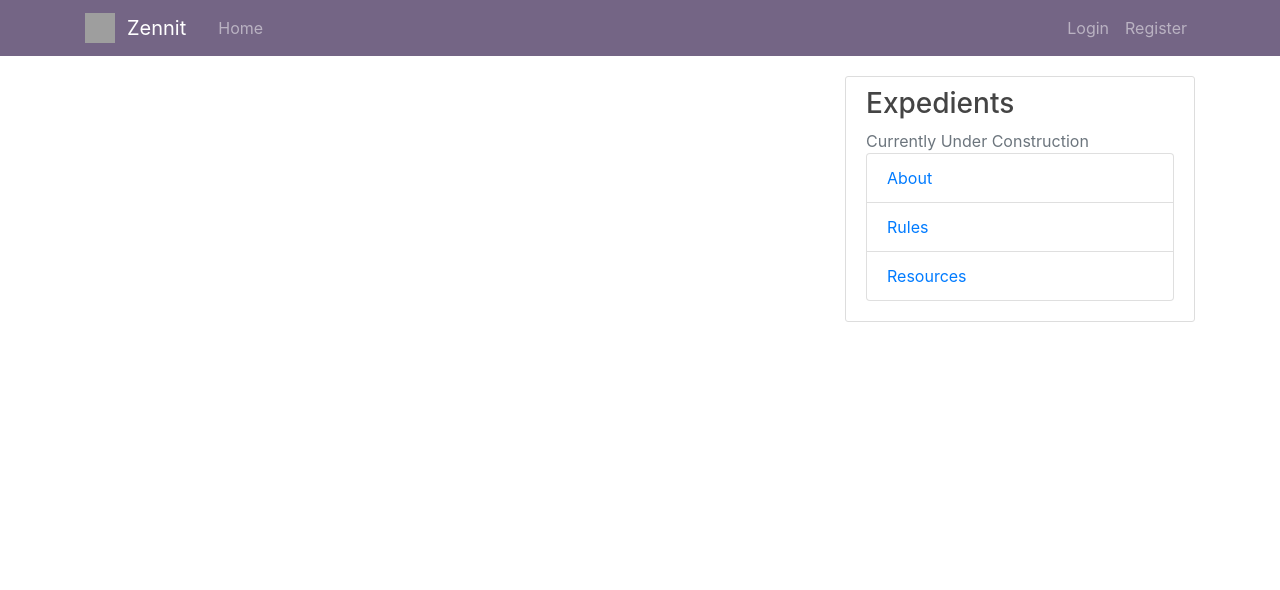
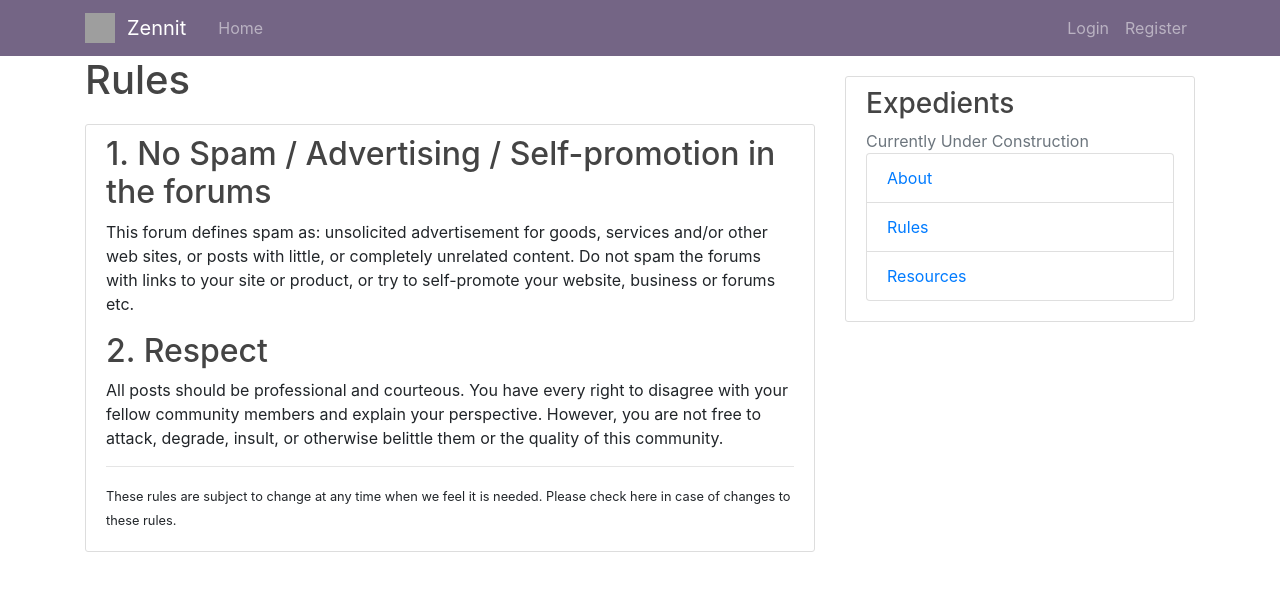
Before and after one commit to royalsaltmerchant/zennit, a React (Create React App) app in the folder frontend/: page /rules in a window 1280 px wide. Shown: the top 590 px of the page. Built offline with nearby package versions, Linux system fonts and the light colour scheme; grey boxes are pictures that could not be loaded.

Commit message:
rules write-up

```diff
--- a/frontend/src/App.js
+++ b/frontend/src/App.js
@@ -23,6 +23,7 @@ import NewPost from './components/newPost.js'
 import UpdatePost from './components/updatePost.js'
 import ForgotPassword from './components/forgotPassword.js'
 import ResetPassword from './components/resetPassword.js'
+import Rules from './components/rules.js'
 
 import './main.css'
 
@@ -113,6 +114,9 @@ function App() {
                     <Route path="/about">
                       <About />
                     </Route>
+                    <Route path="/rules">
+                      <Rules />
+                    </Route>
                     <Route path="/account">
                       <Account />
                     </Route>
--- /dev/null
+++ b/frontend/src/components/rules.js
@@ -0,0 +1,21 @@
+import React, { Component } from 'react'
+import '../main.css'
+
+export default class About extends Component {
+  render() {
+    return (
+      <div>
+        <h1>Rules</h1>
+        <div className="content-section">
+          <h2>1. No Spam / Advertising / Self-promotion in the forums</h2>
+          <p>This forum defines spam as: unsolicited advertisement for goods, services and/or other web sites, or posts with little, or completely unrelated content. Do not spam the forums with links to your site or product, or try to self-promote your website, business or forums etc.</p>
+          <h2>2. Respect</h2>
+          <p>All posts should be professional and courteous. You have every right to disagree with your fellow community members and explain your perspective. However, you are not free to attack, degrade, insult, or otherwise belittle them or the quality of this community.</p>
+          < hr/>
+          <small>These rules are subject to change at any time when we feel it is needed. Please check here in case of changes to these rules.</small>
+
+        </div>
+      </div>
+    )
+  }
+}
```
Also changed, not shown: 11 other files (tests, documents, lock files or other folders).
